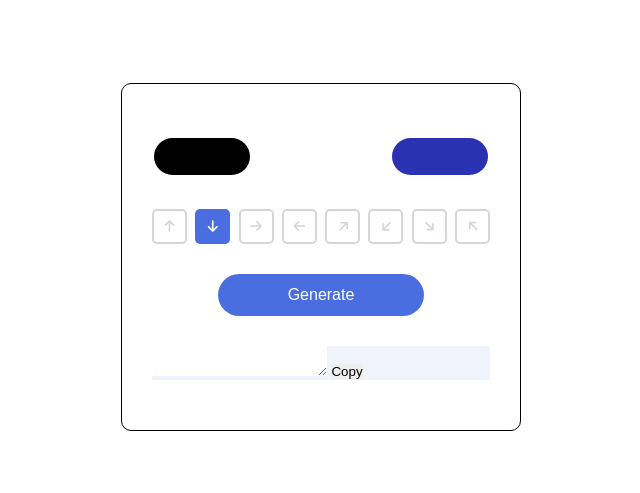
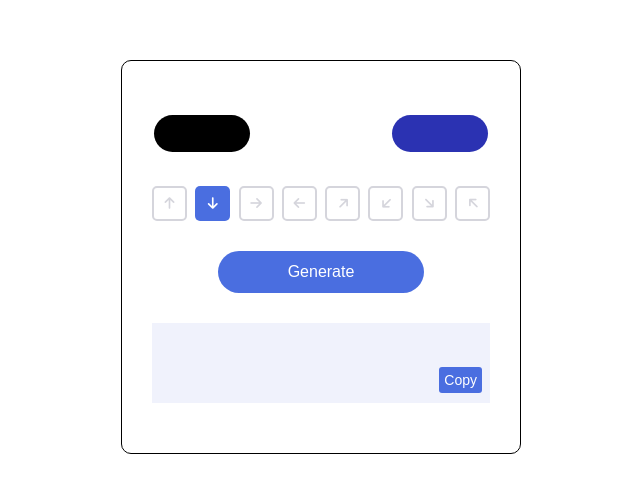
Before and after one commit to jahallb1/gradient-generator, a plain HTML site: page index.html in a window 1280 px wide. Shown: the part 143-636 px from the top of the page, without its empty margins (319-959 px from the left). Drawn offline with Linux system fonts and the light colour scheme.

Commit message:
finished with CSS for the moment

```diff
--- a/style.css
+++ b/style.css
@@ -85,3 +85,23 @@
 .output {
     background-color: #f0f2fc;
 }
+
+#code {
+    width: 100%;
+    resize: none;
+    color: #30304a;
+    padding: 10px 20px;
+    background-color: transparent;
+}
+
+#copy {
+    font-size: 14px;
+    background-color: #4a6ee0;
+    color: #ffffff;
+    position: relative;
+    left: 85%;
+    bottom: 10px;
+    border-radius: 3px;
+    padding: 5px;
+    cursor: pointer;
+}
```
